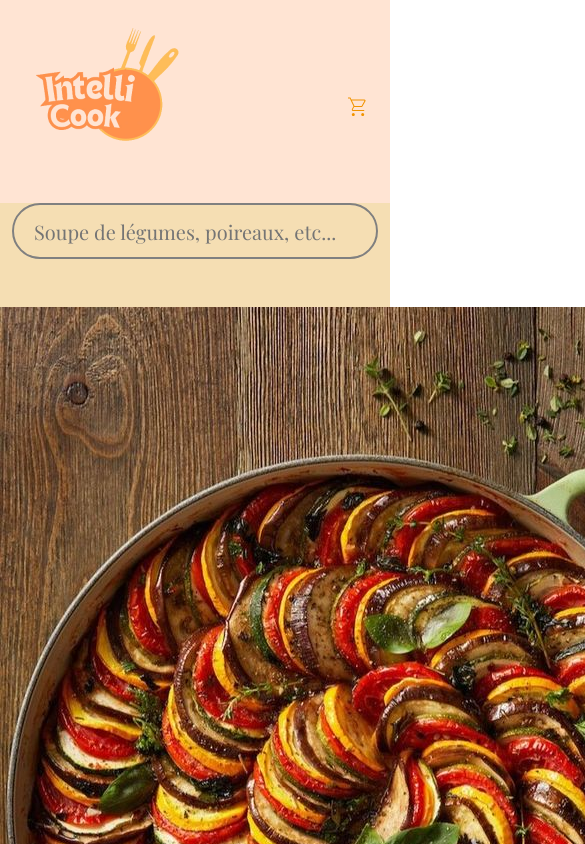
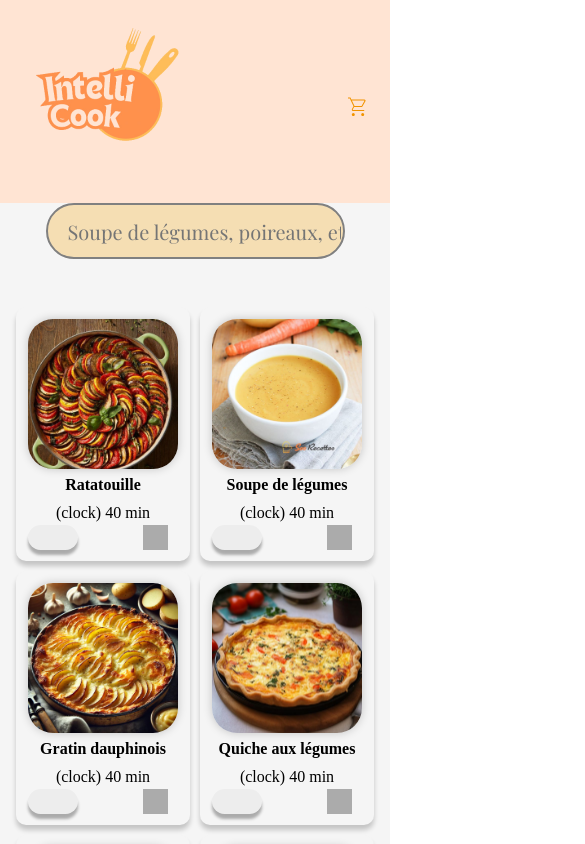
Before and after one commit to JuliePlagias/Brief-IntelliCook, a React (Create React App) app: page / in a window 390 px wide. Shown: the top 844 px of the page, 585 px wide, since content can reach past the window. Built offline with nearby package versions, Linux system fonts and the light colour scheme; a web font is replaced by a local one.

Commit message:
style: Cards style almost OK, manque les icones et un poil de finitions

```diff
--- a/src/component/RecipeCard.jsx
+++ b/src/component/RecipeCard.jsx
@@ -3,10 +3,12 @@ import React from "react";
 const RecipeCard = ({ recipe }) => {
   return (
     <div className="recipeCard">
-      <img
-        src={`/assets/images/recettes/${recipe.name.toLowerCase()}.jpg`}
-        alt={recipe.name}
-      />
+      <div className="recipeCard__image">
+        <img
+          src={`/assets/images/recettes/${recipe.name.toLowerCase()}.jpg`}
+          alt={recipe.name}
+        />
+      </div>
       <h1 className="recipeCard__name">{recipe.name}</h1>
       <span className="recipeCard__time"> (clock) 40 min</span>
       <div className="recipeCard__buttons">
--- a/src/component/Recipes.jsx
+++ b/src/component/Recipes.jsx
@@ -16,7 +16,7 @@ const Recipes = ({ search }) => {
     <div className="recipes">
       {findRecipe(search) &&
         findRecipe(search).map((recipe, i) => {
-          if (i < 50) {
+          if (i < 12) {
             return <RecipeCard key={recipe.id} recipe={recipe} />;
           }
         })}
--- a/src/styles/components/_recipes.scss
+++ b/src/styles/components/_recipes.scss
@@ -1,12 +1,54 @@
-.recipes {
-  display: flex;
-  flex-wrap: wrap;
-  .recipe {
-    flex: 1 0 25%;
-    box-shadow: 0 0 10px rgba(0, 0, 0, 0.2);
-    margin: 1rem;
-    padding: 1rem;
-    border-radius: 10px;
-    background: whitesmoke;
+@media screen and (max-width: 650px) {
+  .recipes {
+    display: flex;
+    flex-wrap: wrap;
+    gap: 10px;
+    justify-content: center;
+    .recipeCard {
+      box-shadow: 0 5px 5px rgba(0, 0, 0, 0.2);
+      border-radius: 10px;
+      background: whitesmoke;
+      height: 230px;
+      width: 150px;
+      padding: 0.75rem;
+      display: flex;
+      flex-direction: column;
+      &__image {
+        width: 100%;
+        height: 150px;
+        img {
+          width: 100%;
+          height: 100%;
+          border-radius: 25px;
+          object-fit: cover;
+          box-shadow: 0 0 10px rgba(0, 0, 0, 0.2);
+        }
+      }
+      h1 {
+        margin: 0.5rem auto;
+        font-weight: bold;
+      }
+      &__time {
+        margin: 0.25rem auto;
+      }
+      &__buttons {
+        display: flex;
+        justify-content: space-between;
+        height: 60px;
+        &-add {
+          width: 50px;
+          height: 25px;
+          border-radius: 500px;
+          box-shadow: 0 5px 3px rgba(0, 0, 0, 0.3);
+          background: rgba(0, 0, 0, 0.03);
+        }
+        &-favorite {
+          width: 25px;
+          aspect-ratio: 1/1;
+          background: rgba(0, 0, 0, 0.3);
+          margin-right: 10px;
+        }
+      }
+    }
   }
 }
--- a/src/styles/components/_searchRecipe.scss
+++ b/src/styles/components/_searchRecipe.scss
@@ -1,6 +1,6 @@
 .searchRecipe {
   display: block;
-  width: 340px;
+  width: min(70%, 340px);
   height: 50px;
   border-radius: 50px;
   padding-left: 20px;
--- a/src/styles/main.css
+++ b/src/styles/main.css
@@ -71,22 +71,64 @@ body {
 }
 
 /* COMPONENTS */
+@media screen and (max-width: 650px) {
   .recipes {
     display: flex;
     flex-wrap: wrap;
+    gap: 10px;
+    justify-content: center;
   }
-.recipes .recipe {
-  flex: 1 0 25%;
-  box-shadow: 0 0 10px rgba(0, 0, 0, 0.2);
-  margin: 1rem;
-  padding: 1rem;
+  .recipes .recipeCard {
+    box-shadow: 0 5px 5px rgba(0, 0, 0, 0.2);
     border-radius: 10px;
     background: whitesmoke;
+    height: 230px;
+    width: 150px;
+    padding: 0.75rem;
+    display: flex;
+    flex-direction: column;
   }
-
+  .recipes .recipeCard__image {
+    width: 100%;
+    height: 150px;
+  }
+  .recipes .recipeCard__image img {
+    width: 100%;
+    height: 100%;
+    border-radius: 25px;
+    -o-object-fit: cover;
+       object-fit: cover;
+    box-shadow: 0 0 10px rgba(0, 0, 0, 0.2);
+  }
+  .recipes .recipeCard h1 {
+    margin: 0.5rem auto;
+    font-weight: bold;
+  }
+  .recipes .recipeCard__time {
+    margin: 0.25rem auto;
+  }
+  .recipes .recipeCard__buttons {
+    display: flex;
+    justify-content: space-between;
+    height: 60px;
+  }
+  .recipes .recipeCard__buttons-add {
+    width: 50px;
+    height: 25px;
+    border-radius: 500px;
+    box-shadow: 0 5px 3px rgba(0, 0, 0, 0.3);
+    background: rgba(0, 0, 0, 0.03);
+  }
+  .recipes .recipeCard__buttons-favorite {
+    width: 25px;
+    aspect-ratio: 1/1;
+    background: rgba(0, 0, 0, 0.3);
+    margin-right: 10px;
+  }
+}
 .searchRecipe {
   display: block;
-  width: 340px;
+  width: min(70%, 340px);
   height: 50px;
   border-radius: 50px;
   padding-left: 20px;
@@ -104,7 +146,7 @@ body {
 /* LAYOUTS */
 /* PAGES */
 .home {
-  background: wheat;
+  background: whitesmoke;
 }
 
 /* THEMES */
--- a/src/styles/pages/_home.scss
+++ b/src/styles/pages/_home.scss
@@ -1,3 +1,3 @@
 .home {
-  background: wheat;
+  background: whitesmoke;
 }
```
Also changed, not shown: 1 other file (tests, documents, lock files or other folders). Lines whose indentation alone changed are shown as unchanged.
